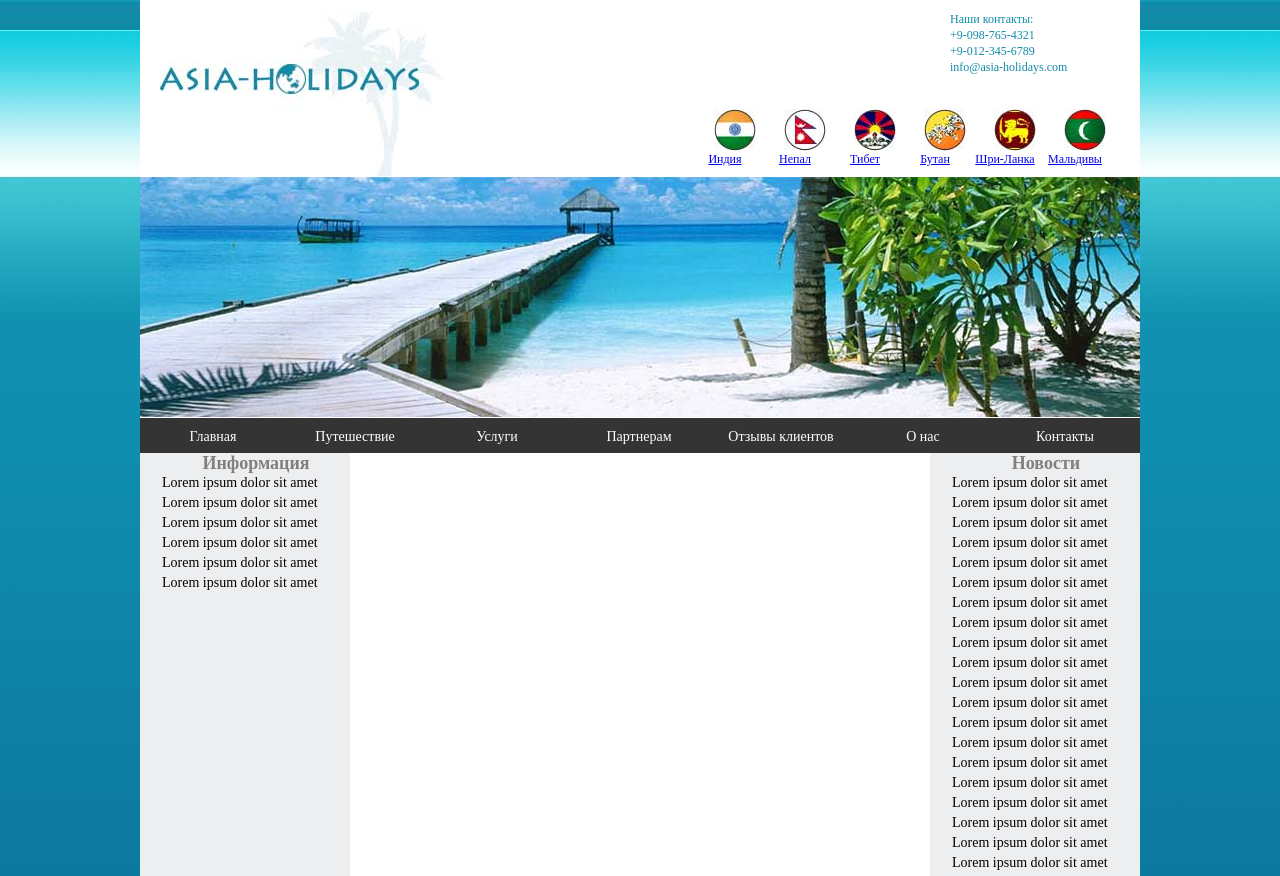
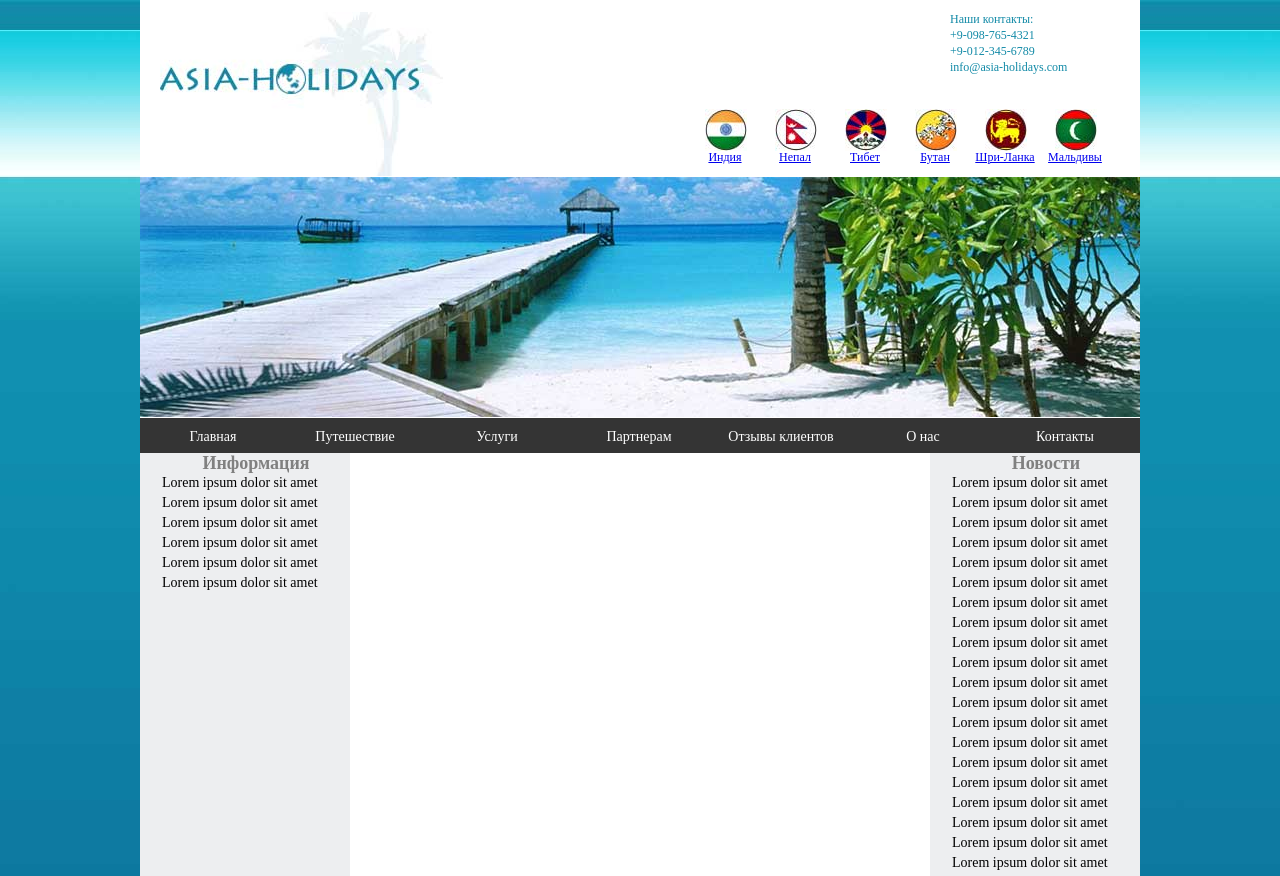
Before and after one commit to artem-zhukov/goit, a plain HTML site: page w4/index.html in a window 1280 px wide. Shown: the top 876 px of the page. Drawn offline with Linux system fonts and the light colour scheme.

Commit message:
align flags

```diff
--- a/w4/css/style.css
+++ b/w4/css/style.css
@@ -101,6 +101,11 @@
     width: 70px;
 }
 
+.flags li img{
+    float: right;
+    margin-right: 13px;
+}
+
 .header img {
     position: relative;
     margin-top: 12px;
```
